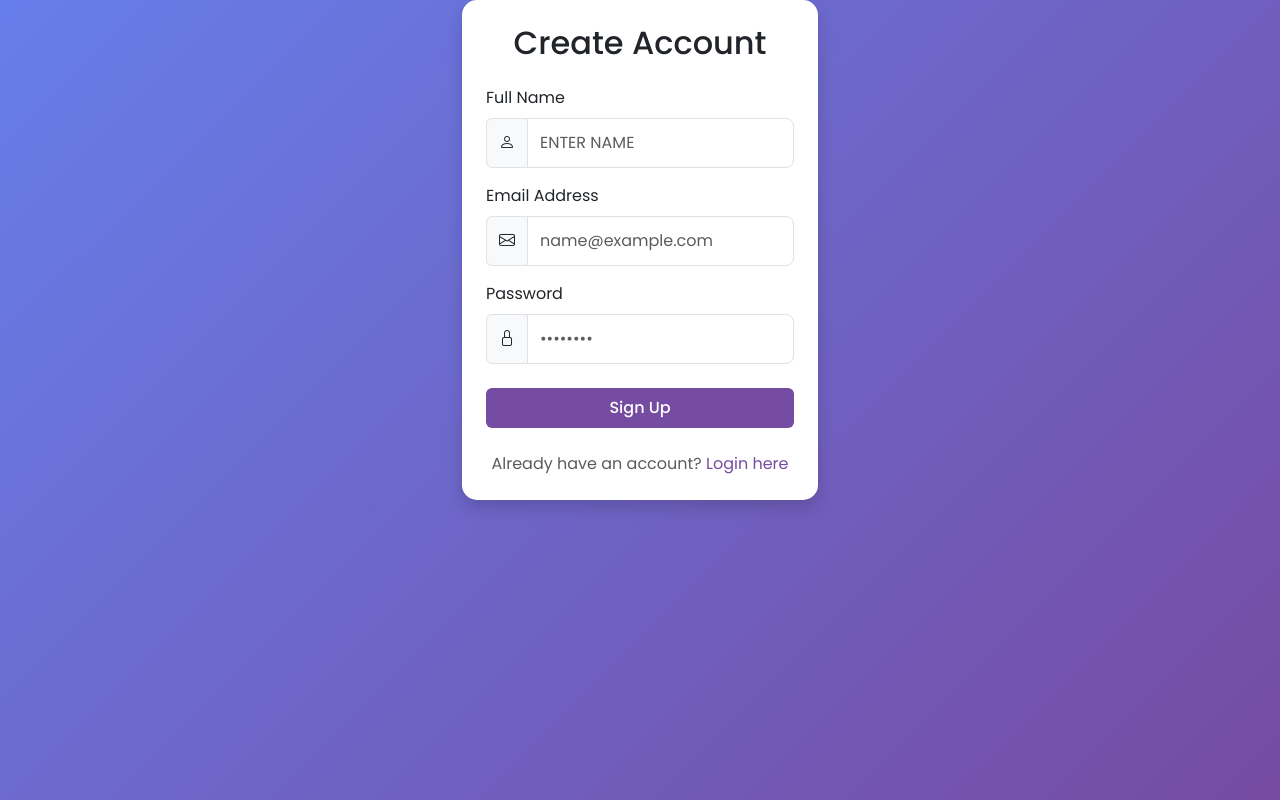
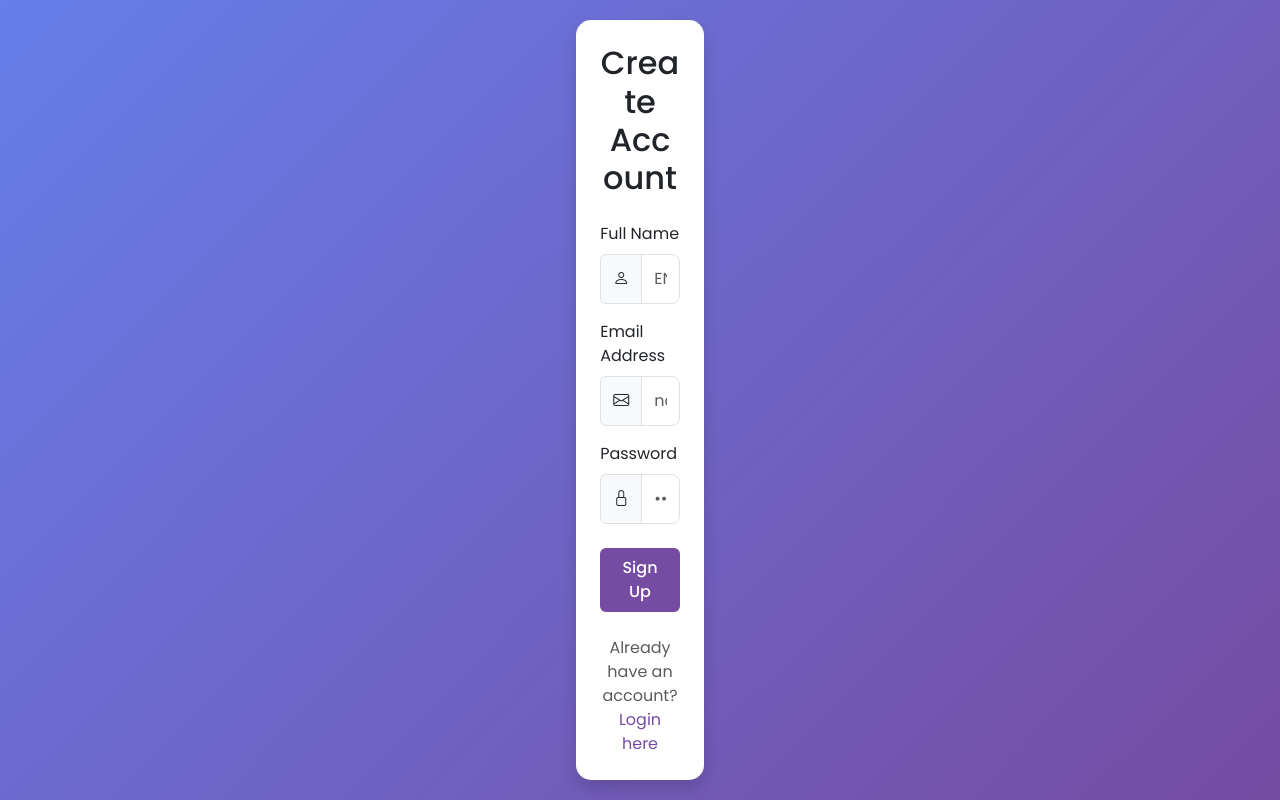
Before and after one commit to yogeshpatil4138-ship-it/html-authentication-poc, a plain HTML site: page register.html in a window 1280 px wide. Drawn offline with nearby package versions, Linux system fonts and the light colour scheme.

Commit message:
Styled all pages with Bootstrap and add screenshots

```diff
--- a/register.html
+++ b/register.html
@@ -9,8 +9,7 @@
     <link rel="stylesheet" href="https://cdn.jsdelivr.net/npm/bootstrap-icons@1.11.3/font/bootstrap-icons.min.css">
     <link rel="stylesheet" href="styles.css">
 </head>
-<body>
-<div class="container">
+<body class="d-flex align-items-center justify-content-center vh-100">
         <div class="row justify-content-center">
             <div class="col-md-6 col-lg-4">
                 <div class="card shadow">
```
